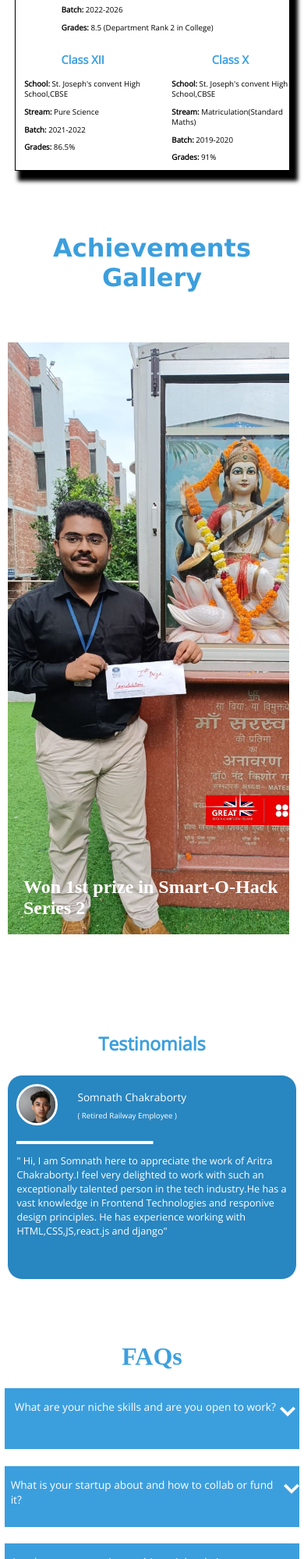
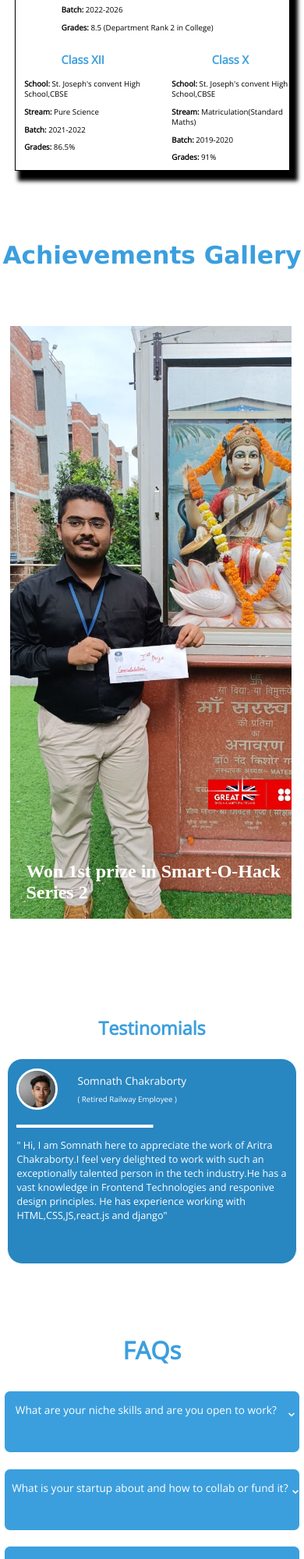
Before and after one commit to AritraChakraborty2003/ExpandingCards, a plain HTML site: page index.html in a window 390 px wide. Shown: the part 2722-4721 px from the top of the page at 78% size. Drawn offline with nearby package versions, Linux system fonts and the light colour scheme.

Commit message:
change in font and arrow

```diff
--- a/index.html
+++ b/index.html
@@ -196,7 +196,7 @@
 
 <!-- For Expanding Cards Logic-->
     <div class="holderGallery" id="gallerySection" style="margin-top: 15vmin;">
-    <h1 style="text-align: center;color: rgb(59, 159, 222);font-family: 'Lucida Sans', 'Lucida Sans Regular', 'Lucida Grande', 'Lucida Sans Unicode', Geneva, Verdana, sans-serif;font-weight: bold;">Achievements Gallery</h1>
+    <p class="achieveHeaderText" style="text-align: center;color: rgb(59, 159, 222);font-family: 'Lucida Sans', 'Lucida Sans Regular', 'Lucida Grande', 'Lucida Sans Unicode', Geneva, Verdana, sans-serif;font-weight: bold;">Achievements Gallery</p>
     <div class="container">
 
         <div class="panel active"
@@ -243,12 +243,12 @@
 <!--Start of FAQ Section-->
 
 <div class="faqSection" id="FAQs" style="margin-top: 15vmin;">
-  <h1 class="faqHeader" style="color:rgb(59, 159, 222); text-align: center;">FAQs</h1>
+  <p class="faqHeader" style="color:rgb(59, 159, 222); text-align: center;">FAQs</p>
   <div class="faqSectionBody">
      <div class="FaqContainerBody">
-        <div class="questionFAQ" style="display: flex; justify-content:space-evenly;background-color:rgb(59, 159, 222); border:1px solid white; border:1px solid white ">
+        <div class="questionFAQ" style="display: flex; justify-content: center;background-color:rgb(59, 159, 222); border:1px solid white; border:1px solid white; border-radius:2vmin">
                 <p class="FAQquest1" style="color:white;margin-left: 2vmin;font-size: 3.5vmin;">What are your niche skills and are you open to work?</p>
-                <div class="imgHolder1 down"  id="downward" style="margin-top: 5vmin;">
+                <div class="imgHolder1 down down1"  id="downward" style="margin-top: 5vmin;">
                     <img src="images/downward.png" id="downarrow0" style="max-width: 100%; max-height: 100%; object-fit: contain;">
 
                 </div>
@@ -264,7 +264,7 @@
      </div>
 
      <div class="FaqContainerBody" style="margin-top: 5vmin;">
-        <div class="questionFAQ" style="display: flex; justify-content:space-evenly;background-color:rgb(59, 159, 222); border:1px solid white; border:1px solid white ">
+        <div class="questionFAQ" style="display: flex; justify-content: center;background-color:rgb(59, 159, 222); border:1px solid white; border:1px solid white;border-radius:2vmin ">
                 <p class="FAQquest1" style="color:white;margin-left: 2vmin;font-size: 3.5vmin;">What is your startup about and how to collab or fund it?</p>
                 <div class="imgHolder1 down"  id="downward1" style="margin-top: 5vmin;">
                     <img src="images/downward.png" id="downarrow1" style="max-width: 100%; max-height: 100%; object-fit: contain;">
@@ -282,7 +282,7 @@
      </div>
 
      <div class="FaqContainerBody" style="margin-top: 5vmin;">
-        <div class="questionFAQ" style="display: flex; justify-content: space-evenly;background-color:rgb(59, 159, 222); border:1px solid white; border:1px solid white">
+        <div class="questionFAQ" style="display: flex; justify-content: center;background-color:rgb(59, 159, 222); border:1px solid white; border:1px solid white;border-radius:2vmin">
                 <p class="FAQquest1" style="color:white;margin-left: 2vmin;font-size: 3.5vmin;">Are there any open internship or job role in your startup?</p>
                 <div class="imgHolder1 down"  id="downward2" style="margin-top: 5vmin;">
                     <img src="images/downward.png" id="downarrow2" style="max-width: 100%; max-height: 100%; object-fit: contain;">
--- a/style.css
+++ b/style.css
@@ -374,6 +374,13 @@ color:rgb(59, 159, 222);
     width:90vmin;
 
 }
+.achieveHeaderText{
+    font-size: 8vmin;
+}
+.faqHeader{
+    font-size: 8vmin;
+    font-weight: bold;
+}
 .TestinomialBox{
 height:67vmin;
 width:95vw;
@@ -391,8 +398,12 @@ background-color: rgb(40, 134, 193);
     background-color: white;
 }
 .imgHolder1{
-    width: 20px;
-    height: 25px;
+    width: 8px;
+    margin-left: 5px;
+    height: 10px;
+}
+.down1{
+    margin-left: 15px;
 }
 @keyframes grow {
     0%{
@@ -418,9 +429,12 @@ color:white;
 .ansFAQ{
     height: 50vmin; width: 95vw;
 }
+
+
 }
 @media(min-width:901px) and (max-width:1899px) {
-.projectIcon{
+
+    .projectIcon{
     width:450px;
     height: 50vmin;
     display: flex;
@@ -477,10 +491,25 @@ color:white;
 }
 .imgHolder1{
     width: 20px;
+    margin-left:3.75vmin;
     height: 25px;
+}
+.achieveHeaderText{
+    font-size: 6vmin;
+}
+.faqHeader{
+    font-size: 6vmin;
+    font-weight: bold;
 }
 }
 @media(min-width:1900px){
+.achieveHeaderText{
+    font-size: 6vmin;
+}
+.faqHeader{
+    font-size: 6vmin;
+    font-weight: bold;
+}
 .testinomialProgressBar{
     height:4px;
     width:50vw;
@@ -498,6 +527,7 @@ color:white;
 .imgHolder1{
     width: 60px;
     height: 65px;
+    margin-left: 3vmin;
 }
 #nameTest{
 font-size: 3.5vmin;
```
